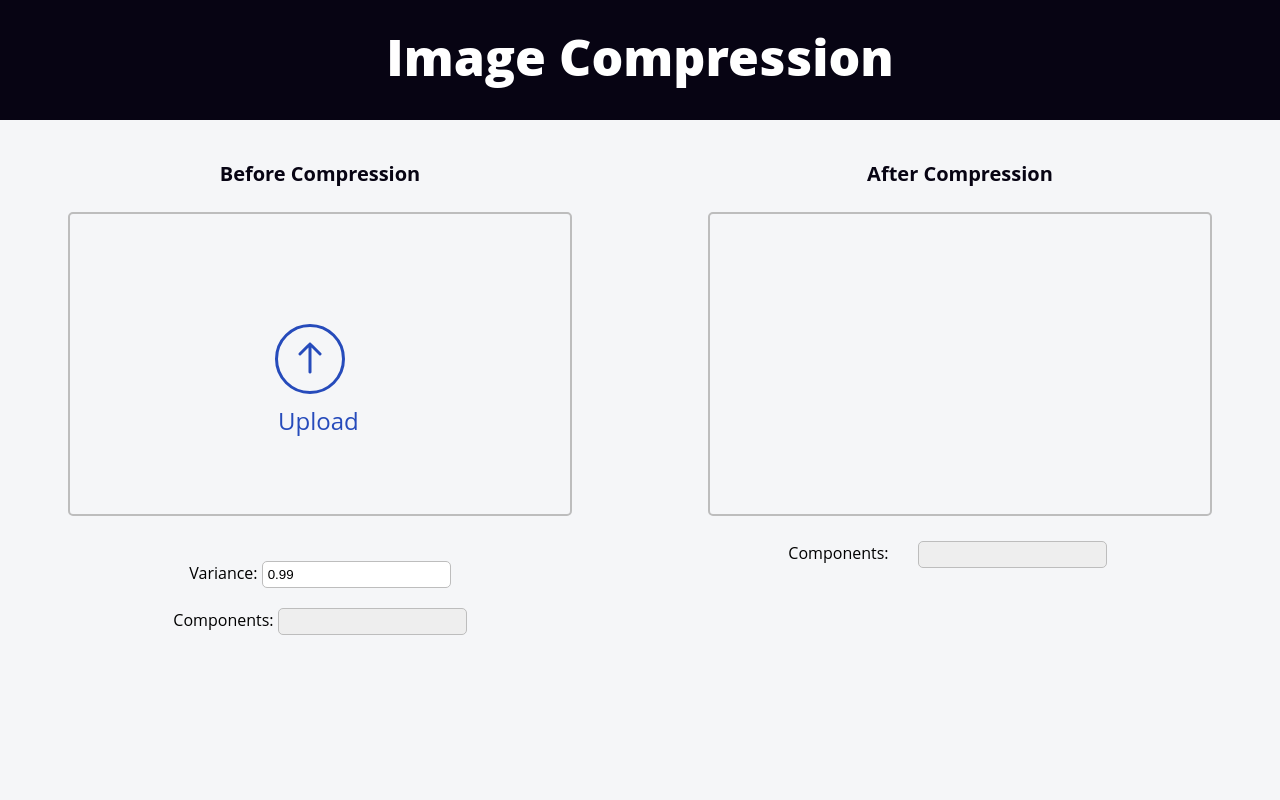
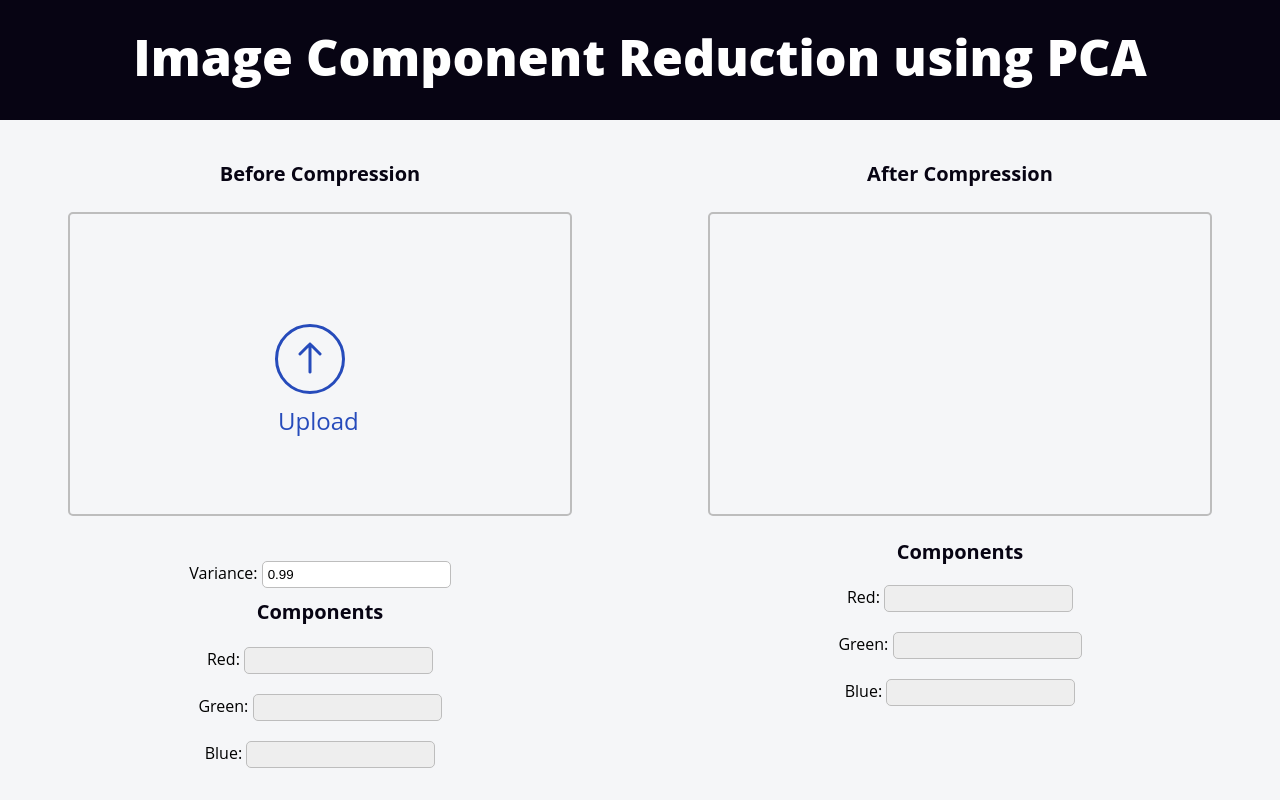
Before and after one commit to balwanishivam/Image_Compressor, a Django app: page / in a window 1280 px wide. Run offline with Django 3.2, Linux system fonts and the light colour scheme; some libraries are stand-ins or nearby versions.

Commit message:
IVA completed :heavy_check_mark:

```diff
--- a/pca/PCA/convert.py
+++ b/pca/PCA/convert.py
@@ -1,9 +1,7 @@
 import os
-import numpy as np
+
 from django.conf import settings
 from PIL import Image
-import matplotlib as plt
-
 
 
 def save(X, format, file):
--- a/pca/views.py
+++ b/pca/views.py
@@ -17,13 +17,8 @@ class SaveFileView(views.APIView):
             file = fs.save(request_file.name, request_file)
             fileurl = fs.url(file)
             file_name, _, org_format = file.partition(".")
-            # dims = get_dim(file)
-            # new_file = convert(file, dims[1], dims[0])
             X = image_to_mat(file)
             X_reduced, req_dim, orig_dim = transform(X, float(variance))
-            print(X_reduced.shape,X.shape)
-            print(req_dim)
-            print(orig_dim)
             file_converted = save(X_reduced, org_format, file_name)
             new_file_url = fs.url(file_converted)
 
--- a/static/css/style.css
+++ b/static/css/style.css
@@ -234,6 +234,10 @@ input {
     height: 100%;
 }
 
-.right>input {
-    margin: 25px;
+.span-class {
+    margin-top: 10px;
 }
+
+#red-input {
+    margin-top: 0px;
+}
--- a/static/js/main.js
+++ b/static/js/main.js
@@ -7,7 +7,6 @@ fakeFileInput.addEventListener("click", function () {
     realFileInput.click();
 });
 
-// var upload = "https://betaserver-assets.s3.amazonaws.com/media/yashshah2820/2020/9/6/Rectangle_38_ND1iG20.png";
 // Image Preview upload and loader call
 const wrapperLoader = document.getElementById("loader-wrapper");
 realFileInput.addEventListener("change", function (e) {
@@ -29,11 +28,9 @@ realFileInput.addEventListener("change", function (e) {
         })
         .then((response) => response.json())
         .then((data) => {
-            console.log(data);
             addImage(data.url, data.orig_dim);
             imageAfterCompress(data.compressed_file, data.req_dim);
         });
-    // addImage(upload);
 });
 
 // Image loader and view
@@ -99,7 +96,9 @@ function addImage(upload, origDim) {
         feedback.innerHTML = '';
     }, 5000);
 
-    document.getElementById("dimensions").value = origDim;
+    document.getElementById("red-input").value = origDim.red;
+    document.getElementById("green-input").value = origDim.green;
+    document.getElementById("blue-input").value = origDim.blue;
 }
 
 function previewImage(upload) {
@@ -146,7 +145,9 @@ function imageAfterCompress(url, outputDim) {
     const fileHolder = document.getElementById("file-output");
     const outImage = document.createElement("img");
     outImage.setAttribute("src", url);
+    fileHolder.appendChild(outImage);
 
-    fileHolder.appendChild(outImage);
-    document.getElementById("output-dim").value = outputDim;
+    document.getElementById("red-output").value = outputDim.red;
+    document.getElementById("green-output").value = outputDim.green;
+    document.getElementById("blue-output").value = outputDim.blue;
 }
--- a/templates/pca/index.html
+++ b/templates/pca/index.html
@@ -6,7 +6,7 @@
 	<meta charset="UTF-8">
 	<meta http-equiv="X-UA-Compatible" content="IE=edge">
 	<meta name="viewport" content="width=device-width, initial-scale=1.0">
-	<title>Image Compression</title>
+	<title>Image Componenet Reduction</title>
 	<script src="{% static 'js/main.js' %}" defer></script>
 	<link href="{% static 'css/style.css' %}" rel="stylesheet" type="text/css">
 </head>
@@ -14,7 +14,7 @@
 <body>
 	<header>
 		<div class="header">
-			<span>Image Compression</span>
+			<span>Image Component Reduction using PCA</span>
 		</div>
 	</header>
 
@@ -43,11 +43,17 @@
 
 			<label for="variance">Variance: </label>
 			<input type="text" id="variance" name="variance" value=0.99 />
-
 			<br>
-			<label for="dimensions">Components: </label>
-			<input type="text" id="dimensions" name="dimensions" class="not-writable" readonly />
-
+			<div class="span-class"><span>Components</span></div>
+			<br>
+			<label for="red-input">Red: </label>
+			<input type="text" id="red-input" name="red-input" class="not-writable" readonly />
+			<br>
+			<label for="green-input">Green: </label>
+			<input type="text" id="green-input" name="green-input" class="not-writable" readonly />
+			<br>
+			<label for="blue-input">Blue: </label>
+			<input type="text" id="blue-input" name="blue-input" class="not-writable" readonly />
 		</div>
 
 		<!-- Right hand side -->
@@ -55,9 +61,17 @@
 			<span>After Compression</span>
 			<div class="file-output" id="file-output">
 			</div>
-
-			<label for="output-dim">Components: </label>
-			<input type="text" id="output-dim" name="output-dim" class="not-writable" readonly />
+			<br>
+			<span>Components</span>
+			<br>
+			<label for="red-output">Red: </label>
+			<input type="text" id="red-output" name="red-output" class="not-writable" readonly />
+			<br>
+			<label for="greeb-output">Green: </label>
+			<input type="text" id="green-output" name="green-output" class="not-writable" readonly />
+			<br>
+			<label for="blue-output">Blue: </label>
+			<input type="text" id="blue-output" name="blue-output" class="not-writable" readonly />
 		</div>
 	</div>
 
```
Also changed, not shown: pca/PCA/pca.py (+34 -28 lines).
